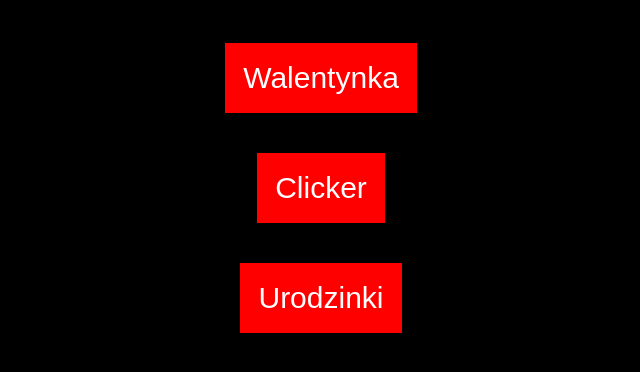
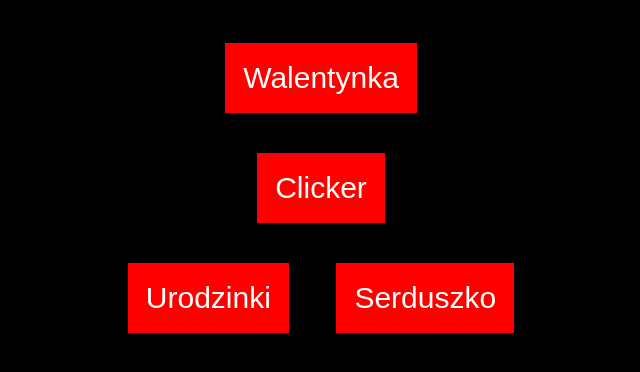
Before and after one commit to CatUnderTheWater/catunderthewater.github.io, a plain HTML site: page index.html in a window 1280 px wide. Shown: the whole page, without its empty margins (319-959 px from the left). Drawn offline with Linux system fonts and the light colour scheme.

Commit message:
Update index.html

```diff
--- a/index.html
+++ b/index.html
@@ -12,6 +12,7 @@
     <button><a href="walentynka.html">Walentynka</a></button><br>
     <button><a href="clicker.html">Clicker</a></button><br>
     <button><a href="urodziny.html">Urodzinki</a></button>
+    <button><a href="ParticleHeartAM.html">Serduszko</a></button>
 </div>
 </body>
 </html>
```
